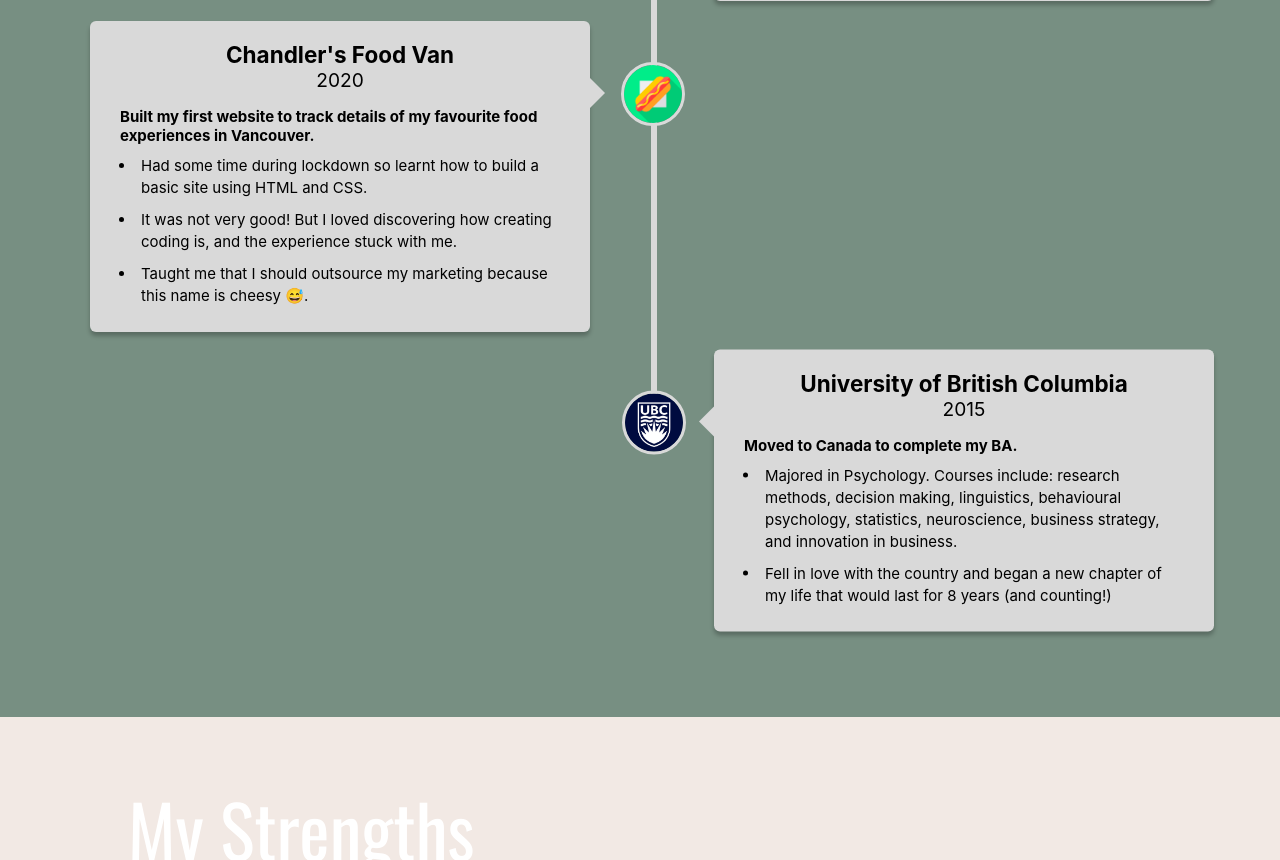
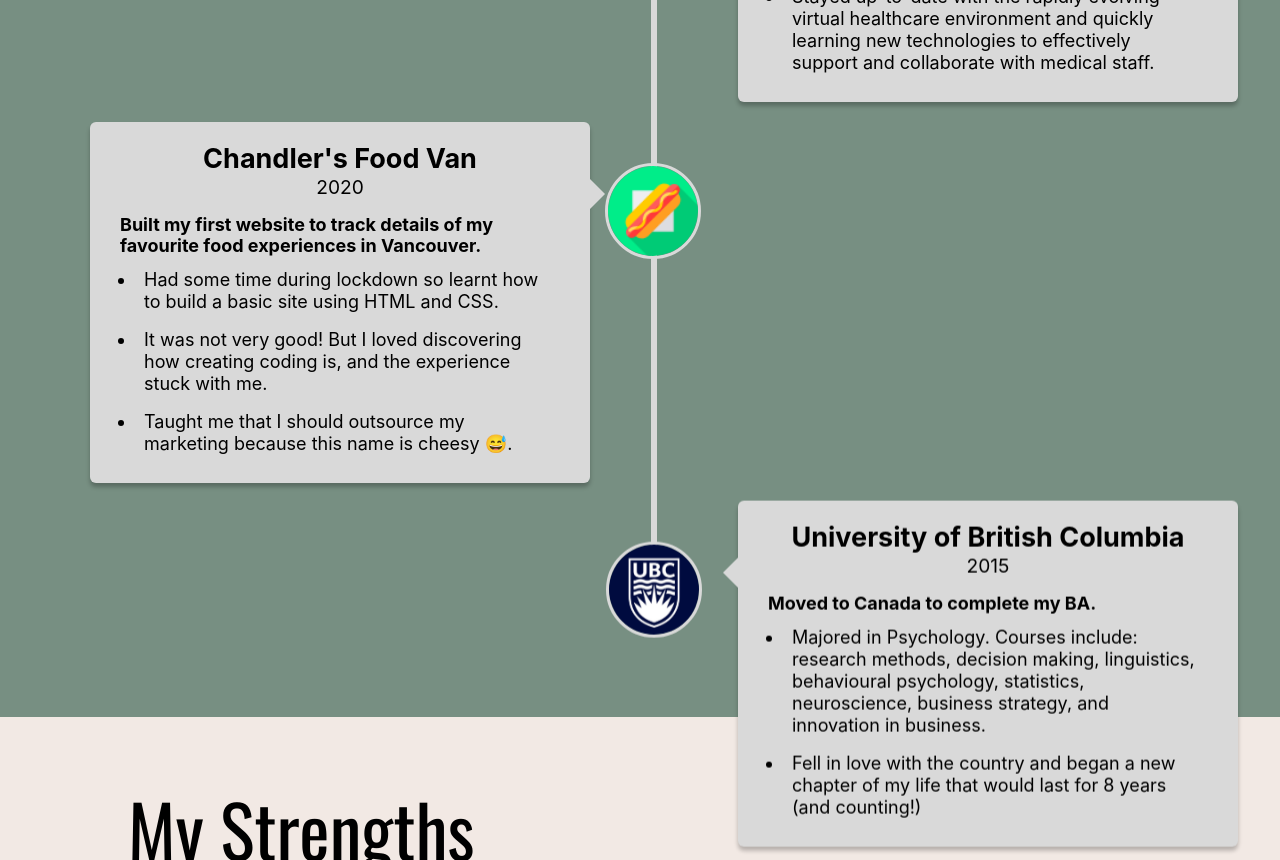
Before and after one commit to charlie-chandler/portfolio, a React (Create React App) app: page / in a window 1280 px wide. Shown: the part 1940-2800 px from the top of the page. Built offline with nearby package versions, Linux system fonts and the light colour scheme.

Commit message:
Resize Timeline for bigger icons

```diff
--- a/src/styles/Timeline.css
+++ b/src/styles/Timeline.css
@@ -16,7 +16,6 @@
   font-weight: 400;
   font-size: 4.5rem;
   line-height: 95px;
-  color: white;
 
   display: flex;
   justify-content: left;
@@ -70,7 +69,7 @@
   padding: 20px 30px;
   position: relative;
   border-radius: 6px;
-  font-size: 15px;
+  font-size: 18px;
   background: #D9D9D9;
   box-shadow: 0px 4px 4px rgba(0, 0, 0, 0.25);
 }
@@ -80,26 +79,27 @@
 }
 
 .right-container {
-  left: 52%;
+  left: 54%;
 }
 
 .container img {
   position: absolute;
-  width: 4rem;
-  height: 4rem;
+  width: 6rem;
+  height: 6rem;
 
   border: solid;
   border-color: #D9D9D9;
   border-radius: 50%;
   border-width: 3px;
 
-  right: -45px;
+  right: -61px;
   top: 3.2rem;
   z-index: 1;
 }
 
 .right-container img {
-  left: -42px;
+  /* left: -67px; */
+  left: -5.1rem;
 }
 
 .timeline::after {
@@ -144,7 +144,7 @@
 }
 
 .text-box li {
-  padding: 5px;
+  padding: 8px;
 }
 
 .left-container-arrow {
```
